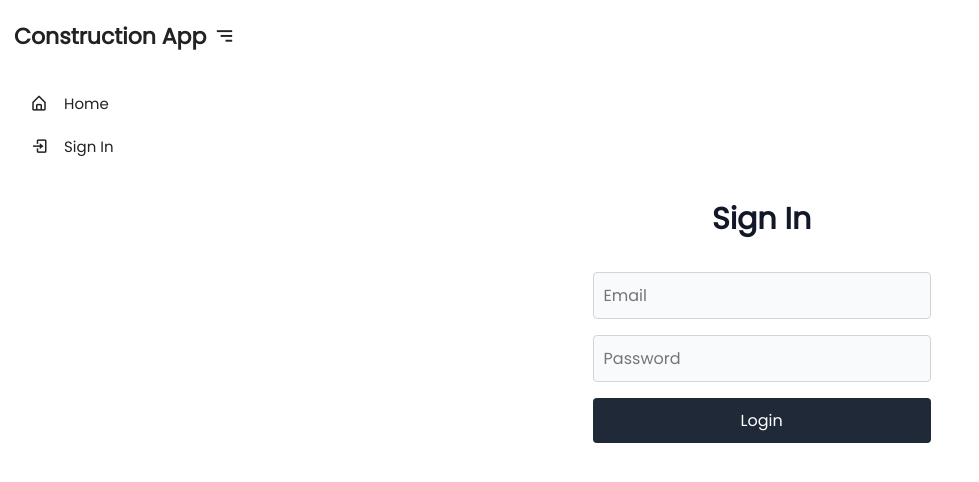
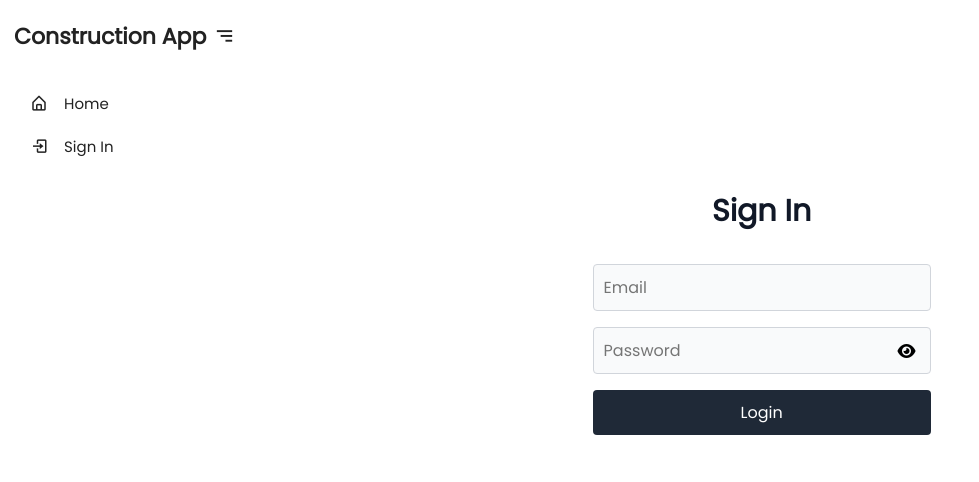
Before and after one commit to TR7J/construction-site-frontend, a React (Create React App) app: page /login in a window 1280 px wide. Shown: the top 482 px of the page, without its empty margins (0-979 px from the left). Built offline with nearby package versions, Linux system fonts and the light colour scheme.

Commit message:
other changes now again......

```diff
--- a/src/pages/authentication/Login.tsx
+++ b/src/pages/authentication/Login.tsx
@@ -85,12 +85,20 @@ const Login: React.FC = () => {
               disabled={loading}
               onChange={(e) => setPassword(e.target.value)}
             />
+            <span
+              onClick={togglePasswordVisibility}
+              className="password-toggle"
+            >
+              <i
+                className={showPassword ? "fas fa-eye-slash" : "fas fa-eye"}
+              ></i>
+            </span>
           </div>
-          {/*  <div className="sign-up-button-div"> */}
-          <button type="submit" className="sign-up-button" disabled={loading}>
-            {loading ? "Logging in..." : "Login"}
-          </button>
-          {/*          </div> */}
+          <div className="sign-up-group">
+            <button type="submit" className="sign-up-button" disabled={loading}>
+              {loading ? "Logging in..." : "Login"}
+            </button>
+          </div>
         </form>
       </div>
 
```
